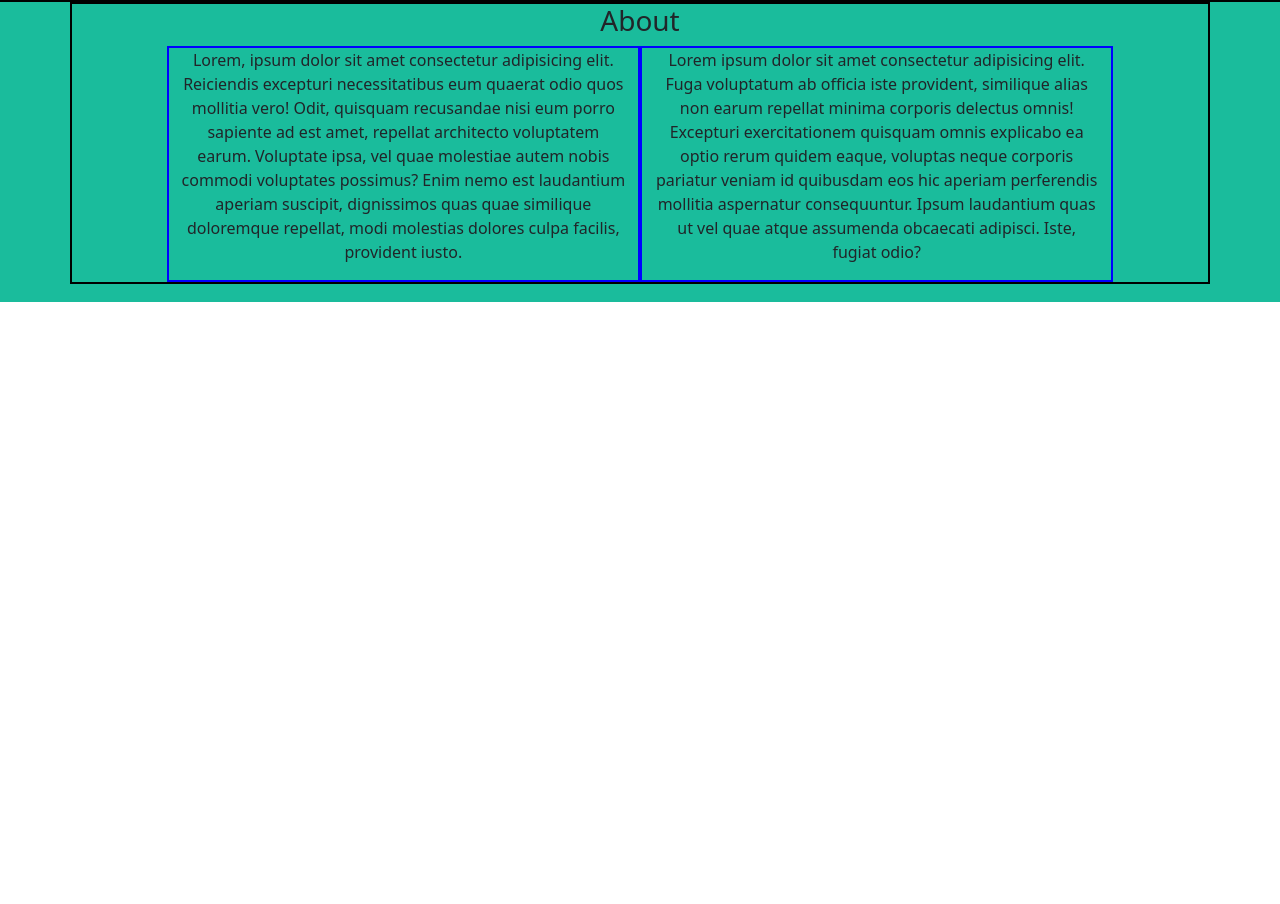
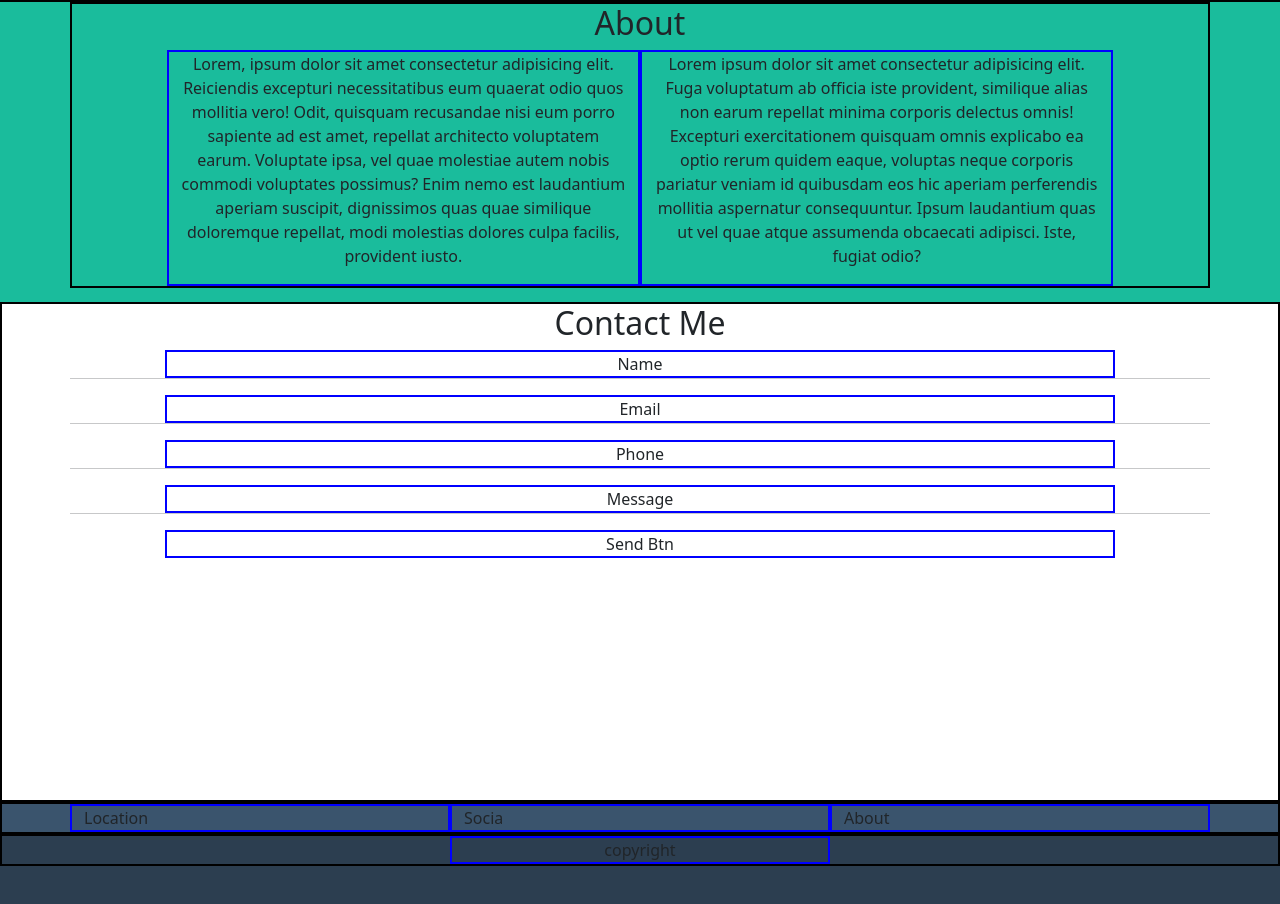
Before and after one commit to raffaele-catalano/html-css-bootstrap-freelancer, a plain HTML site: page index.html in a window 1280 px wide. Shown: the part 978-1882 px from the top of the page. Before the commit the page ends 1280 px from the top, so only its background shows below. Drawn offline with nearby package versions, Linux system fonts and the light colour scheme.

Commit message:
[html-css-add] main-section_last & footer

```diff
--- a/assets/css/style.css
+++ b/assets/css/style.css
@@ -8,6 +8,14 @@
 
 .secondary-bg {
     background-color: #1ABC9C;
+}
+
+.tertiary-bg {
+    background-color: #3A546D;
+}
+
+.footer-bg {
+    background-color: #2C3E50;
 }
 
 .debug {
@@ -30,10 +38,23 @@ header {
     min-height: 400px;
 }
 
-.portfolio {
+.portfolio,
+.contact-me {
     min-height: 500px;
 }
 
 .about {
     min-height: 300px;
 }
+
+footer {
+    min-height: 250px;
+}
+
+.social {
+    min-height: 70%;
+}
+
+.copyright {
+    min-height: 30%;
+}
--- a/index.html
+++ b/index.html
@@ -78,26 +78,84 @@
             <section class="about secondary-bg">
                 <div class="container h-100 debug-2">
                     <div class="row h-100 justify-content-center text-center">
-                        <h3>About</h3>
+                        <h2>About</h2>
                         <div class="col-7 col-md-4 col-lg-5 debug">
                             <p>
-                                Lorem, ipsum dolor sit amet consectetur adipisicing elit. Reiciendis excepturi necessitatibus eum quaerat odio quos mollitia vero! Odit, quisquam recusandae nisi eum porro sapiente ad est amet, repellat architecto voluptatem earum. Voluptate ipsa, vel quae molestiae autem nobis commodi voluptates possimus? Enim nemo est laudantium aperiam suscipit, dignissimos quas quae similique doloremque repellat, modi molestias dolores culpa facilis, provident iusto.
+                                Lorem, ipsum dolor sit amet consectetur
+                                adipisicing elit. Reiciendis excepturi
+                                necessitatibus eum quaerat odio quos mollitia
+                                vero! Odit, quisquam recusandae nisi eum porro
+                                sapiente ad est amet, repellat architecto
+                                voluptatem earum. Voluptate ipsa, vel quae
+                                molestiae autem nobis commodi voluptates
+                                possimus? Enim nemo est laudantium aperiam
+                                suscipit, dignissimos quas quae similique
+                                doloremque repellat, modi molestias dolores
+                                culpa facilis, provident iusto.
                             </p>
                         </div>
                         <div class="col-7 col-md-4 col-lg-5 debug">
                             <p>
-                                Lorem ipsum dolor sit amet consectetur adipisicing elit. Fuga voluptatum ab officia iste provident, similique alias non earum repellat minima corporis delectus omnis! Excepturi exercitationem quisquam omnis explicabo ea optio rerum quidem eaque, voluptas neque corporis pariatur veniam id quibusdam eos hic aperiam perferendis mollitia aspernatur consequuntur. Ipsum laudantium quas ut vel quae atque assumenda obcaecati adipisci. Iste, fugiat odio?
+                                Lorem ipsum dolor sit amet consectetur
+                                adipisicing elit. Fuga voluptatum ab officia
+                                iste provident, similique alias non earum
+                                repellat minima corporis delectus omnis!
+                                Excepturi exercitationem quisquam omnis
+                                explicabo ea optio rerum quidem eaque, voluptas
+                                neque corporis pariatur veniam id quibusdam eos
+                                hic aperiam perferendis mollitia aspernatur
+                                consequuntur. Ipsum laudantium quas ut vel quae
+                                atque assumenda obcaecati adipisci. Iste, fugiat
+                                odio?
                             </p>
                         </div>
                     </div>
                 </div>
             </section>
 
-
+            <section class="contact-me debug-2">
+                <div class="container">
+                    <div class="row justify-content-center text-center">
+                        <h2>Contact Me</h2>
+                        <div class="col-7 col-md-8 col-lg-10 debug">Name</div>
+                        <hr>
+                        <div class="col-7 col-md-8 col-lg-10 debug">Email</div>
+                        <hr>
+                        <div class="col-7 col-md-8 col-lg-10 debug">Phone</div>
+                        <hr>
+                        <div class="col-7 col-md-8 col-lg-10 debug">Message</div>
+                        <hr>
+                        <div class="col-7 col-md-8 col-lg-10 debug">Send Btn</div>
+                    </div>
+                </div>
+            </section>
 
         </main>
 
-        <footer></footer>
+        <footer class="footer-bg">
+
+            <section class="social tertiary-bg debug-2">
+                <div class="container h-100">
+                    <div class="row h-100 justify-content-center">
+
+                        <div class="col-10 col-md-10 col-lg-4 debug">Location</div>
+                        <div class="col-10 col-md-10 col-lg-4 debug">Socia</div>
+                        <div class="col-10 col-md-10 col-lg-4 debug">About</div>
+                    </div>
+                </div>
+            </section>
+
+            <section class="copyright text-center debug-2">
+                <div class="container h-100">
+                    <div class="row justify-content-center">
+                        <div class="col-7 col-md-3 col-lg-4 debug">
+                            <span>copyright</span>
+                        </div>
+                    </div>
+                </div>
+            </section>
+
+        </footer>
 
     </body>
 </html>
```
